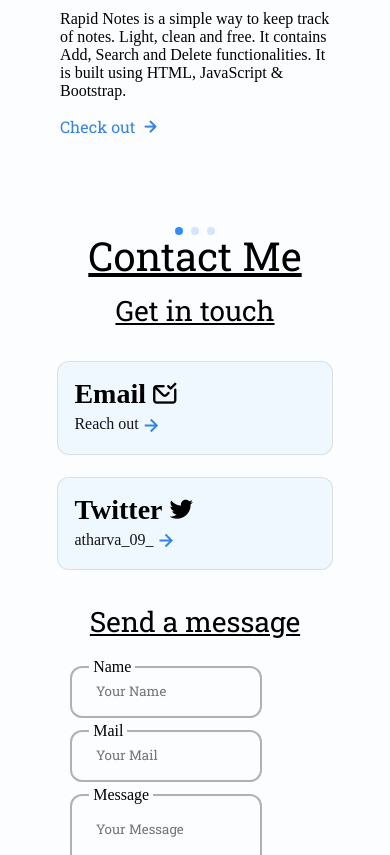
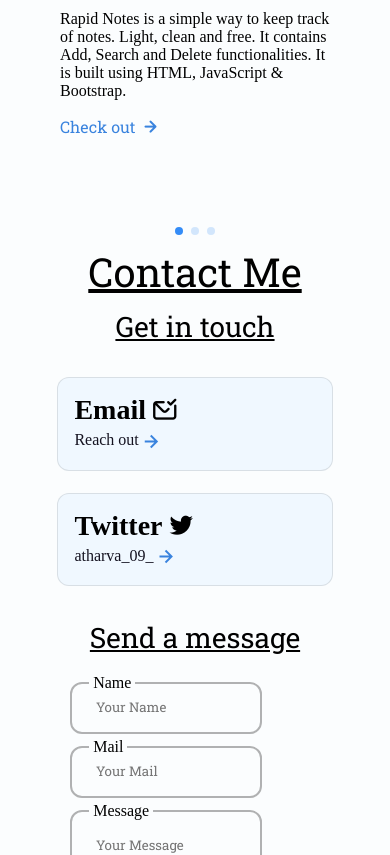
Before and after one commit to Atharva-Morankar-09/Portfolio_Website, a React (Create React App) app: page / in a window 390 px wide. Shown: the part 2581-3436 px from the top of the page. Built offline with nearby package versions, Linux system fonts and the light colour scheme.

Commit message:
Moto Resp 3

```diff
--- a/src/index.css
+++ b/src/index.css
@@ -1212,8 +1212,8 @@ h3 span{
   }
 
   .cSec{
-    height: 60rem;
-    padding-top: 6rem;
+    height: 62rem;
+    padding-top: 7rem;
   }
 
   .contForm{
```
